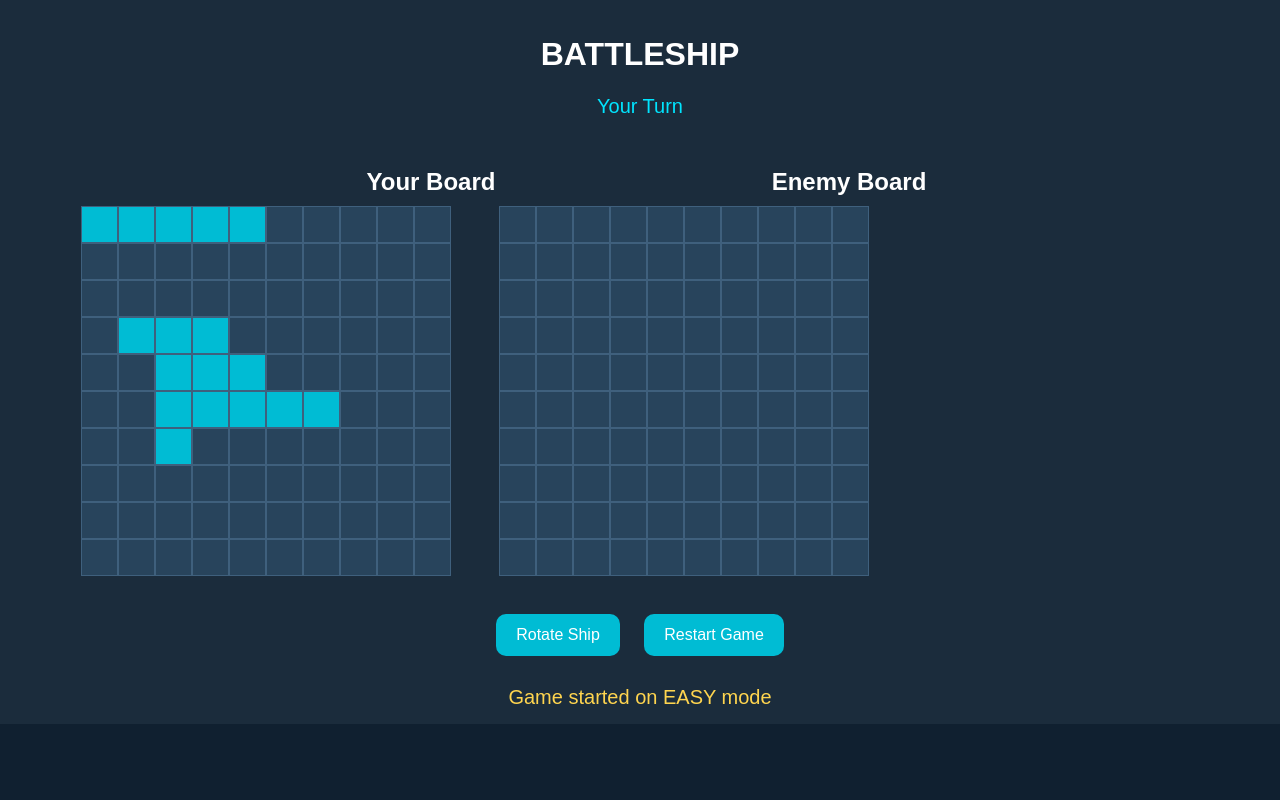
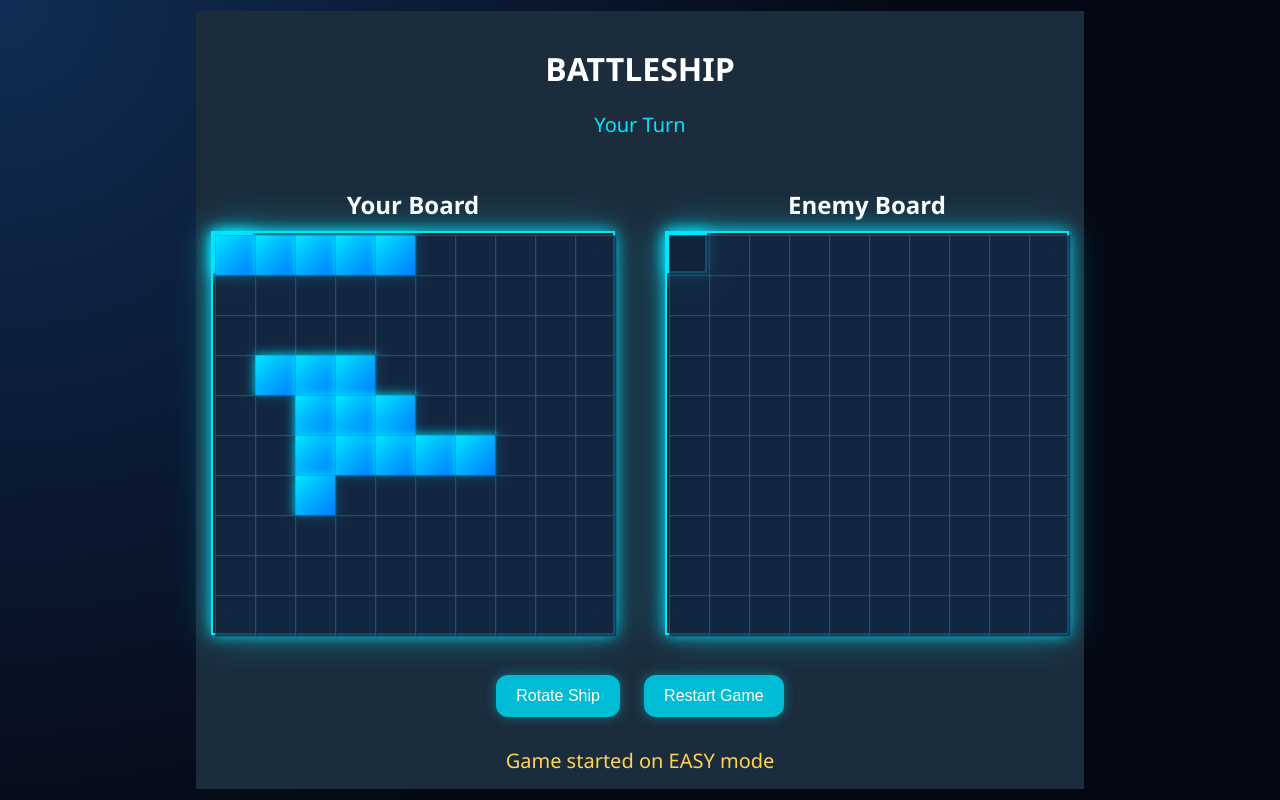
Before and after one commit to Poison-Iveey/battleship-game, a website built with webpack: page src/template.html in a window 1280 px wide. Both pictures are taken after a click on the button "EASY". Built offline with nearby package versions, Linux system fonts and the light colour scheme.

Commit message:
Updated the User Interface

```diff
--- a/src/index.js
+++ b/src/index.js
@@ -8,6 +8,12 @@ import hitSoundFile from './assets/sounds/hit.mp3';
 import sunkSoundFile from './assets/sounds/hit.mp3';
 import winSoundFile from './assets/sounds/win.mp3';
 import loseSoundFile from './assets/sounds/lose.mp3';
+import bgMusicFile from './assets/sounds/bgm.mp3';
+
+const bgMusic = new Audio(bgMusicFile);
+
+bgMusic.loop = true;
+bgMusic.volume = 0.3;
 
 const human = new Player();
 
@@ -76,11 +82,40 @@ function showWinner(winner) {
     }
 }
 
+function fadeOutMenuMusic() {
+
+  const fade = setInterval(() => {
+
+    if (bgMusic.volume > 0.05) {
+
+      bgMusic.volume -= 0.05;
+
+    } else {
+
+      bgMusic.pause();
+      bgMusic.currentTime = 0;
+
+      clearInterval(fade);
+
+    }
+
+  }, 100);
+
+}
+
 // START GAME
 
 function startGame(level) {
 
+    fadeOutMenuMusic();
+
+
     difficulty = level;
+
+    hitSound.load();
+    sunkSound.load();
+    winSound.load();
+    loseSound.load();
 
     document
         .getElementById("start-screen")
@@ -97,6 +132,8 @@ function startGame(level) {
     updateTurnMessage("Your Turn");
 
     initializeGame();
+
+    bgMusic.play().catch(() => {});
 }
 
 // INITIALIZE GAME
@@ -377,3 +414,13 @@ document.addEventListener(
 
     }
 );
+
+function startMenuMusic() {
+    bgMusic.play().catch(() => {
+        console.log("Music blocked until user interaction");
+    });
+}
+
+document.addEventListener(
+    "click", startMenuMusic, { once: true }
+);
--- a/src/modules/dom.js
+++ b/src/modules/dom.js
@@ -36,6 +36,7 @@ export function renderBoard(board, container, onAttack = null, clickable = true,
 
     if (missed) {
       cell.classList.add('miss');
+      cell.innerHTML = '🌊';
     }
 
     // CHECK HITS
@@ -44,7 +45,8 @@ export function renderBoard(board, container, onAttack = null, clickable = true,
     );
 
     if (hit) {
-      cell.classList.add('hit');
+     cell.classList.add('hit');
+     cell.innerHTML = '💥';
     }
 
     // CLICK EVENT
--- a/src/style.css
+++ b/src/style.css
@@ -1,13 +1,28 @@
 body {
     margin: 0;
-    font-family: Arial, sans-serif;
-    background: #102030;
+    min-height: 100vh;
+    font-family: 'Segoe UI', Tahoma, Geneva, Verdana, sans-serif;
+    background: radial-gradient(circle at top left,
+        #102d55,
+        #050814 60%);
     color: white;
     text-align: center;
+    overflow-x: hidden;
 }
 
 .hidden {
     display: none;
+}
+
+#game-screen {
+    width:100%;
+    display:flex;
+    flex-direction: column;
+    align-items: center;
+    justify-content: center;
+    min-height: 100vh;
+    /*margin: auto;
+    padding-bottom: 50px;*/
 }
 
 .game-title {
@@ -30,7 +45,8 @@ body {
     border-radius: 12px;
     cursor: pointer;
     color: white;
-    transition: 0.3s;
+    transition: all .25s ease;
+    box-shadow: 0 0 12px rgba(0,229,255,.4);
 }
 
 .difficulty-buttons button:nth-child(1) {
@@ -46,7 +62,8 @@ body {
 }
 
 .difficulty-buttons button:hover {
-    transform: scale(1.05);
+    transform: scale(1.05) translateY(-2px);
+    box-shadow: 0 0 25px #00e5ff;
 }
 
 .top-bar {
@@ -74,35 +91,77 @@ body {
 
 .board {
     display: grid;
-    grid-template-columns: repeat(10, 35px);
-    grid-template-rows: repeat(10, 35px);
-    gap: 2px;
-    justify-content: center;
+
+    grid-template-columns: repeat(10, 40px);
+    grid-template-rows: repeat(10, 40px);
+
+    gap: 0;
+
+    padding: 0;
+
+    border-radius: none;
+
+    border: 2px solid #00e5ff;
+
+    box-shadow:
+      0 0 15px #00e5ff,
+      0 0 40px rgba(0,229,255,.3);
+
+    background: rgba(0,0,0,.3);
+
+    backdrop-filter: blur(10px);
+
+
 }
 
 .cell {
-    width: 35px;
-    height: 35px;
-    background: #28445c;
-    border: 1px solid #3f607d;
-    cursor: pointer;
-    transition: 0.2s;
+    width: 42px;
+    height: 42px;
+
+    box-sizing: border-box;
+
+    background: rgba(20,40,70,.8);
+
+    border: 1px solid rgba(0,229,255,.25);
+
+    transition: all .25s ease;
+
+    cursor: crosshair;
 }
 
 .cell:hover {
-    background: #3a5f80;
+    transform: scale(1.08);
+
+    box-shadow:
+        0 0 12px #00e5ff;
+
+    background:
+        rgba(0,229,255,.3);
 }
 
 .ship {
-    background: #00bcd4;
+    background: linear-gradient(
+      135deg,
+      #00e5ff,
+      #0077ff
+    );
+
+    box-shadow:
+      0 0 10px #00e5ff;
 }
 
 .hit {
-    background: red;
+    background: #ff2e63;
+
+    animation:
+      explosion .5s ease;
 }
 
 .miss {
-    background: white;
+    background: #89d6ff;
+
+    animation:
+      splash .5s ease;
 }
 
 .controls {
@@ -113,7 +172,9 @@ body {
     padding: 12px 20px;
     margin: 10px;
     border: none;
-    border-radius: 10px;
+    border-radius: 12px;
+    transition: all .25s ease;
+    box-shadow: 0 0 12px rgba(0,229,255,.4);
     background: #00bcd4;
     color: white;
     font-size: 16px;
@@ -121,7 +182,8 @@ body {
 }
 
 .controls button:hover {
-    transform: scale(1.05);
+    transform: scale(1.05) translateY(-2px);
+    box-shadow: 0 0 25px #00e5ff;
 }
 
 #game-status {
@@ -132,11 +194,7 @@ body {
 
 #winner-overlay {
   position: fixed;
-  top: 0;
-  left: 0;
-
-  width: 100%;
-  height: 100%;
+  inset: 0;
 
   background: rgba(0, 0, 0, 0.85);
 
@@ -144,9 +202,9 @@ body {
   justify-content: center;
   align-items: center;
 
-  z-index: 999;
+  z-index: 9999;
 
-  backdrop-filter: blur(5px);
+  backdrop-filter: blur(12px);
 }
 
 .hidden {
@@ -156,7 +214,11 @@ body {
 .winner-content {
   text-align: center;
   color: white;
-
+  background: rgba(15,20,40,.9);
+  padding: 40px;
+  border-radius: 20px;
+  border: 2px solid #00e5ff;
+  box-shadow: 0 0 30px #00e5ff;
   animation: popIn 0.5s ease;
 }
 
@@ -171,17 +233,21 @@ body {
   cursor: pointer;
 
   border: none;
-  border-radius: 10px;
+  border-radius: 12px;
 
   background: #00bfff;
   color: white;
 
-  transition: 0.3s;
+  transition: all .25s ease;
+  box-shadow: 0 0 12px rgba(0,299,255,.4);
 }
 
 #play-again-btn:hover {
-  transform: scale(1.05);
+  transform: scale(1.05) translateY(-2px);
+  box-shadow: 0 0 25px #00e5ff;
 }
+
+
 
 @keyframes popIn {
   from {
@@ -194,3 +260,32 @@ body {
     opacity: 1;
   }
 }
+
+@keyframes explosion {
+
+  0% {
+    transform: scale(.2);
+    opacity: 0;
+  }
+
+  70% {
+    transform: scale(1.4);
+  }
+
+  100% {
+    transform: scale(1);
+  }
+}
+
+@keyframes splash {
+
+  0% {
+    transform: scale(.3);
+    opacity: 0;
+  }
+
+  100% {
+    transform: scale(1);
+    opacity: 1;
+  }
+}
```
Also changed, not shown: 1 other file.
